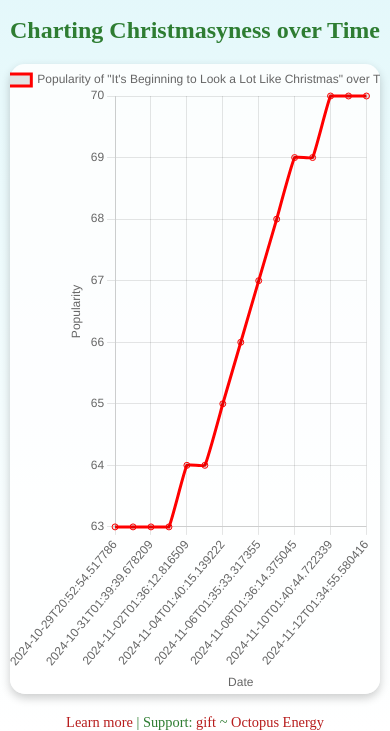
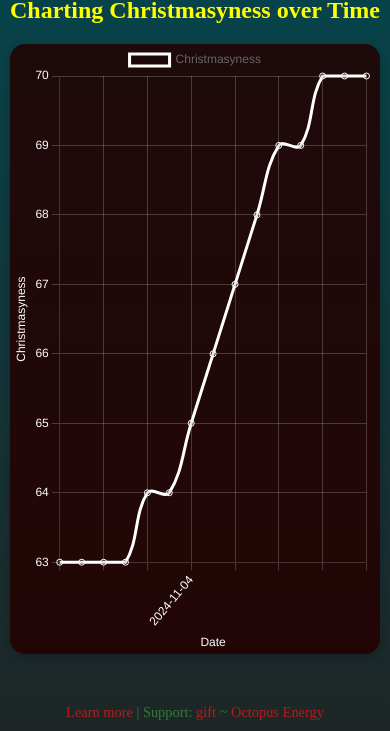
Before and after one commit to jamesgeddes/itsbeginningtolookalotlikechristmas, a plain HTML site: page index.html in a window 390 px wide. Shown: the part 113-844 px from the top of the page. Drawn offline with nearby package versions, Linux system fonts and the light colour scheme.

Commit message:
improve responsivity, change colours to christmassy dark

```diff
--- a/script.js
+++ b/script.js
@@ -4,46 +4,65 @@ async function fetchCSVData(url) {
         if (!response.ok) throw new Error(`HTTP error! Status: ${response.status}`);
         const data = await response.text();
 
-        const lines = data.split('\n').slice(1); // Remove header
+        const lines = data.split('\n').slice(1);
         const dates = [];
         const popularity = [];
+        const xLabels = [];
+        let lastWeekStart = null;
 
         lines.forEach(line => {
             const [date, pop] = line.split(',').map(item => item && item.trim());
             if (date && pop !== undefined) {
-                dates.push(date.split(' ')[0]);
+                const dateObj = new Date(date);
+                const formattedDate = dateObj.toISOString().split('T')[0];
+                dates.push(formattedDate);
                 popularity.push(parseFloat(pop));
+
+
+                if (dateObj.getDay() === 1) {
+                    xLabels.push(formattedDate);
+                } else {
+                    xLabels.push('');
+                }
             }
         });
 
-        return { dates, popularity };
+        return { dates, popularity, xLabels };
     } catch (error) {
         console.error("Error fetching CSV data:", error);
     }
 }
 
 async function renderChart() {
-    const { dates, popularity } = await fetchCSVData('data.csv');
+    const { dates, popularity, xLabels } = await fetchCSVData('data.csv');
 
     const ctx = document.getElementById('popularityChart').getContext('2d');
     new Chart(ctx, {
         type: 'line',
         data: {
-            labels: dates,
+            labels: xLabels,
             datasets: [{
-                label: 'Popularity of "It\'s Beginning to Look a Lot Like Christmas" over Time',
+                label: 'Christmasyness',
                 data: popularity,
-                borderColor: 'red',
+                borderColor: 'white',
                 fill: false,
-                tension: 0.1
+                tension: 0.4
             }]
         },
         options: {
             responsive: true,
             maintainAspectRatio: false,
             scales: {
-                x: { title: { display: true, text: 'Date' } },
-                y: { title: { display: true, text: 'Popularity' } }
+                x: {
+                    title: { display: true, text: 'Date', color: 'white' },
+                    ticks: { color: 'white' },
+                    grid: { color: 'rgba(255, 255, 255, 0.2)' }
+                },
+                y: {
+                    title: { display: true, text: 'Christmasyness', color: 'white' },
+                    ticks: { color: 'white' },
+                    grid: { color: 'rgba(255, 255, 255, 0.2)' }
+                }
             },
             plugins: {
                 backgroundColor: 'rgba(0, 0, 0, 0)'
--- a/styles.css
+++ b/styles.css
@@ -16,9 +16,10 @@ body, html {
     justify-content: center;
     align-items: center;
     text-align: center;
-    background: linear-gradient(to bottom, #E0F7FA, #FFF); /* Gradient background */
+    background: linear-gradient(to bottom, #03484f, #1e2627); /* Gradient background */
     color: #2E7D32;
     overflow: hidden;
+    overflow-y: auto; /* Allow vertical scrolling */
 }
 
 /* Title in a festive script font */
@@ -29,19 +30,24 @@ h1 {
     text-shadow: 2px 2px #E57373;
     margin: 5px 0;
 }
+h2 {
+    color: rgb(255, 255, 0);
+}
 
 p {
     font-size: 1.2em;
-    color: #2E7D32;
+    color: #7d7d2e;
     margin: 5px 0 10px;
 }
 
-/* Responsive chart container to fit viewport dynamically */
+/* Responsive chart container */
 #chart-container {
-    width: 95vw; /* Slightly smaller than full viewport width */
-    max-width: 2000px;
-    height: 75vh; /* Fixed height to prevent overflow */
-    background: rgba(255, 255, 255, 0.85);
+    width: 95vw; /* Full width */
+    max-width: 100%; /* Ensure it doesn't exceed the viewport */
+    height: 25vh; /* Set a smaller height for the chart */
+    flex-grow: 1; /* Allow it to grow and take available space */
+    margin-bottom: 20px; /* Add margin to separate from footer */
+    background: rgba(36, 0, 0, 0.85);
     border-radius: 15px;
     box-shadow: 0px 4px 10px rgba(0, 0, 0, 0.2);
     display: flex;
@@ -57,11 +63,13 @@ p {
     padding: 0;
 }
 
-/* Footer styling with white text */
+/* Footer styling */
 footer {
+    position: relative; /* Change to relative */
     margin-top: 20px;
     font-size: 0.9em;
     color: #2E7D32;
+    padding: 10px; /* Add padding for better touch targets */
 }
 footer a {
     color: #B71C1C;
@@ -70,3 +78,18 @@ footer a {
 footer a:hover {
     text-decoration: underline;
 }
+
+/* Media queries for smaller screens */
+@media (max-width: 600px) {
+    h1 {
+        font-size: 2em; /* Adjust font size for smaller screens */
+    }
+
+    h2 {
+        font-size: 1.5em; /* Adjust font size for smaller screens */
+    }
+
+    #chart-container {
+        height: 20vh; /* Further reduce height for smaller screens */
+    }
+}
```
